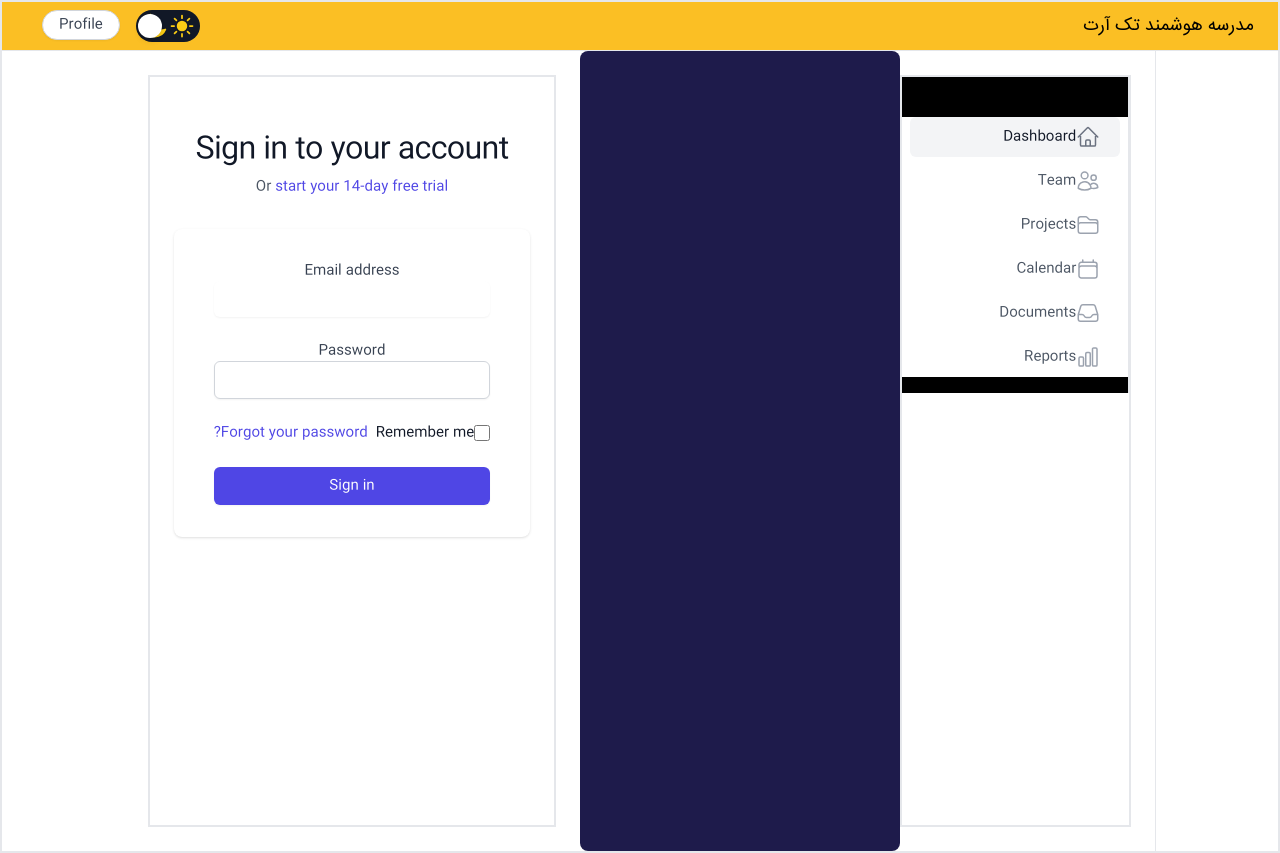
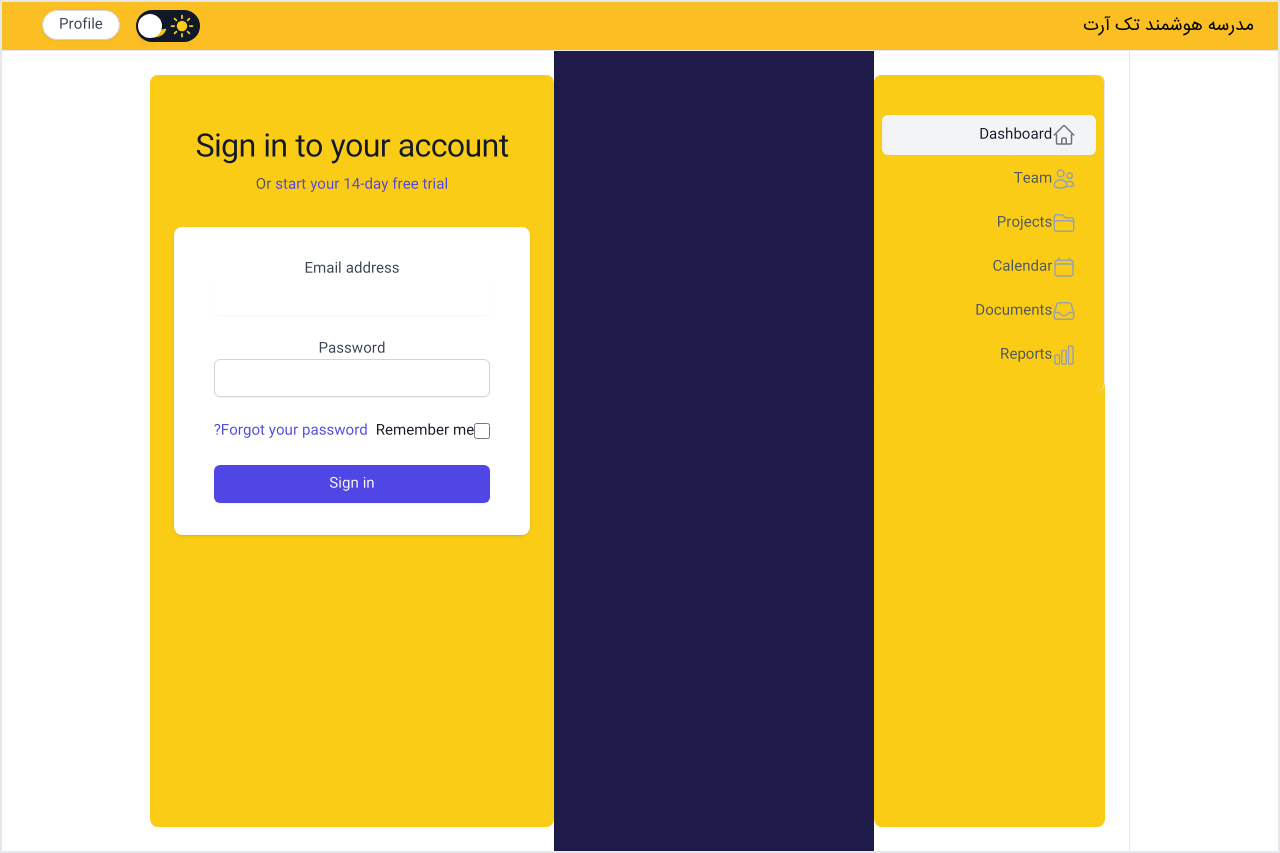
Before and after one commit to academy-react-winder402/TechArt-, a React (Vite) app: page /login in a window 1280 px wide. Built offline with nearby package versions, Linux system fonts and the light colour scheme.

Commit message:
login ui done

```diff
--- a/src/Components/Login/LoginForm.jsx
+++ b/src/Components/Login/LoginForm.jsx
@@ -22,7 +22,7 @@ const LoginForm = () => {
   };
 
   return (
-    <div className="flex flex-col  py-6  sm:px-6 mt-5 flex-grow ">
+    <div className="flex flex-col bg-yellow-400 py-6  sm:px-6 mt-5 flex-grow ">
       <div className=" sm:w-full sm:max-w-md">
         <h2 className="mt-3 text-center text-3xl font-bold tracking-tight text-gray-900">
           Sign in to your account
--- a/src/Components/Login/PageSections.jsx
+++ b/src/Components/Login/PageSections.jsx
@@ -15,13 +15,13 @@ export default function PageSections() {
       {/* Navbar */}
 
       {/* 3 column wrapper */}
-      <div className="flex-grow max-w-7xl mx-auto flex lg:px-8">
+      <div className="flex-grow max-w-7xl mx-auto flex lg:px-8 ">
         {/* Left sidebar */}
-        <div className="border-b border-gray-200 xl:w-64 xl:flex-shrink-0 xl:border-b-0 xl:border-r xl:border-gray-200">
-          <div className="h-full py-6 pl-4 pr-6 sm:pl-6 lg:pl-8 xl:pl-0">
+        <div className="border-b  border-gray-200 xl:w-64 xl:flex-shrink-0 xl:border-b-0 xl:border-r xl:border-gray-200">
+          <div className="h-full  py-6 pl-4 pr-6 sm:pl-6 lg:pl-8 xl:pl-0">
             {/* Start left column area */}
             <div
-              className="h-full border-2 "
+              className="h-full rounded-lg bg-yellow-400 "
               style={{ minHeight: "calc(50vh - 4rem)" }}
             >
               <SidebarNav />
@@ -31,8 +31,8 @@ export default function PageSections() {
         </div>
 
         {/* Right sidebar */}
-        <div className="bg-indigo-950 rounded-lg   lg:border-gray-200 lg:mr-0 lg:ml-0">
-          <div className="h-full py-6 lg:w-80">
+        <div className="bg-indigo-950    lg:border-gray-200 lg:mr-0 lg:ml-0">
+          <div className="h-full py-6    lg:w-80">
             {/* Start right column area */}
             <div
               className="h-full"
@@ -43,11 +43,11 @@ export default function PageSections() {
         </div>
 
         {/* Main content */}
-        <div className="bg-white lg:min-w-0 lg:flex-1">
-          <div className="h-full py-6 sm:px-6 flex justify-center items-center">
+        <div className=" lg:min-w-0 lg:flex-1 ">
+          <div className="h-full py-6 lg:px-0  flex justify-center items-center">
             {/* Start main area*/}
             <div
-              className="h-full border-2"
+              className="h-full  bg-yellow-400 rounded-lg"
               style={{ minHeight: "calc(100vh - 8rem)" }}
             >
               <LoginForm className="" />
--- a/src/Components/Login/SidebarNav.jsx
+++ b/src/Components/Login/SidebarNav.jsx
@@ -23,10 +23,13 @@ function classNames(...classes) {
 
 export default function SidebarNav() {
   return (
-    <div className="flex flex-grow flex-col overflow-y-auto border-r border-gray-200 bg-black pt-5 pb-4">
-      <div className="mt-5 flex flex-grow flex-col ">
-        <nav className="flex-1 space-y-8 bg-white px-2" aria-label="Sidebar">
-          <div className="space-y-1">
+    <div className="flex flex-grow flex-col overflow-y-auto rounded-lg  border-r border-gray-200 bg-yellow-400 pt-5 pb-4">
+      <div className="mt-5 flex flex-grow flex-col  ">
+        <nav
+          className="flex-1 space-y-8 bg-yellow-400 px-2"
+          aria-label="Sidebar"
+        >
+          <div className=" bg-yellow-400 space-y-1">
             {navigation.map((item) => (
               <a
                 key={item.name}
@@ -35,7 +38,7 @@ export default function SidebarNav() {
                   item.current
                     ? "bg-gray-100 text-gray-900"
                     : "text-gray-600 hover:bg-gray-50 hover:text-gray-900",
-                  "group flex items-center px-2 py-2 text-sm font-medium rounded-md"
+                  "group flex items-center  px-2 py-2 text-sm font-medium rounded-md"
                 )}
               >
                 <item.icon
```
